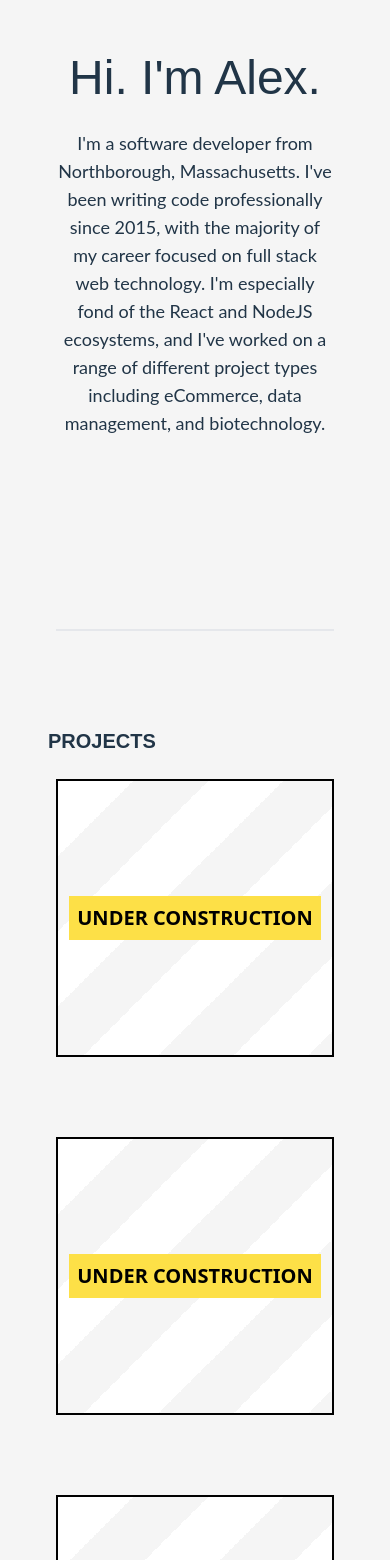
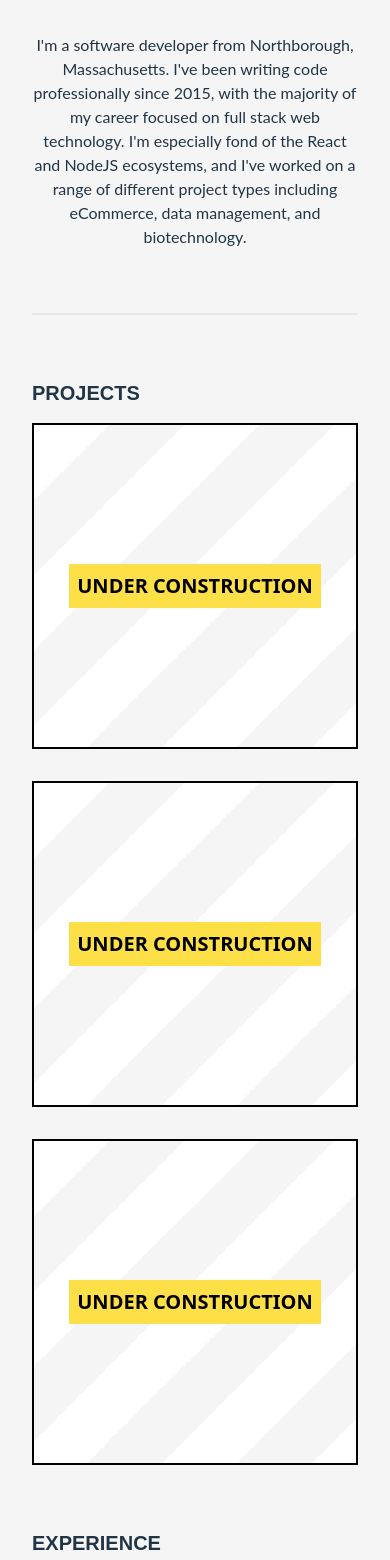
Before and after one commit to aventide/alexstaples.dev, a React (Vite) app: page / in a window 390 px wide. Shown: the part 188-1748 px from the top of the page. Built offline with nearby package versions, Linux system fonts and the light colour scheme; what @react-pdf/renderer would draw is missing.

Commit message:
style: adjust home and projects margins

```diff
--- a/src/components/Home.jsx
+++ b/src/components/Home.jsx
@@ -3,9 +3,9 @@ import UnderConstruction from "./UnderConstruction";
 export default function Home() {
 	return (
 		<div>
-			<div className="mt-48 mx-10 pb-48 text-center border-b-2">
+			<div className="mt-24 md:mt-48 mx-4 md:mx-10 pb-16 md:pb-48 text-center border-b-2">
 				<h1 className="font-heading">Hi. I'm Alex.</h1>
-				<p className="mt-6 font-body text-lg lg:mx-32">
+				<p className="mt-6 font-body text-md md:text-lg lg:mx-32">
 					I'm a software developer from Northborough, Massachusetts. I've been
 					writing code professionally since 2015, with the majority of my career
 					focused on full stack web technology. I'm especially fond of the React
@@ -13,17 +13,21 @@ export default function Home() {
 					types including eCommerce, data management, and biotechnology.
 				</p>
 			</div>
-			<div className="mt-24">
-				<h2 className="mb-6 font-bold text-xl mx-8 font-heading">PROJECTS</h2>
-				<div className="grid grid-cols:1 md:grid-cols-2 lg:grid-cols-3 gap-20 mx-10">
+			<div className="mt-16 md:mt-8">
+				<h2 className="mb-4 md:mb-6 font-bold text-xl mx-4 md:mx-8 font-heading">
+					PROJECTS
+				</h2>
+				<div className="grid grid-cols:1 md:grid-cols-2 lg:grid-cols-3 gap-8 md:gap-20 mx-4 md:mx-10">
 					<UnderConstruction small />
 					<UnderConstruction small />
 					<UnderConstruction small />
 				</div>
 			</div>
-			<div className="mt-24">
-				<h2 className="mb-6 font-bold text-xl mx-8 font-heading">EXPERIENCE</h2>
-				<div className="grid mx-10">
+			<div className="mt-16 md:mt-8">
+				<h2 className="mb-4 md:mb-6 font-bold text-xl mx-4 md:mx-8 font-heading">
+					EXPERIENCE
+				</h2>
+				<div className="grid mx-4 md:mx-10">
 					<div className="border-black dark:border-white border-2 flex-1 h-72 under-construction-small">
 						<div className="h-full flex justify-center items-center ">
 							<div className={"bg-yellow-300 text-black text-xl font-bold p-2"}>
--- a/src/components/Projects.jsx
+++ b/src/components/Projects.jsx
@@ -3,7 +3,7 @@ import UnderConstruction from "./UnderConstruction";
 export default function Projects() {
 	return (
 		<div>
-			<div className="grid grid-cols-1 md:grid-cols-2 gap-20 mt-24 mx-10">
+			<div className="grid grid-cols-1 md:grid-cols-2 gap-8 md:gap-20 mt-12 md:mt-24 mx-4 md:mx-10">
 				<UnderConstruction />
 				<UnderConstruction />
 			</div>
```
